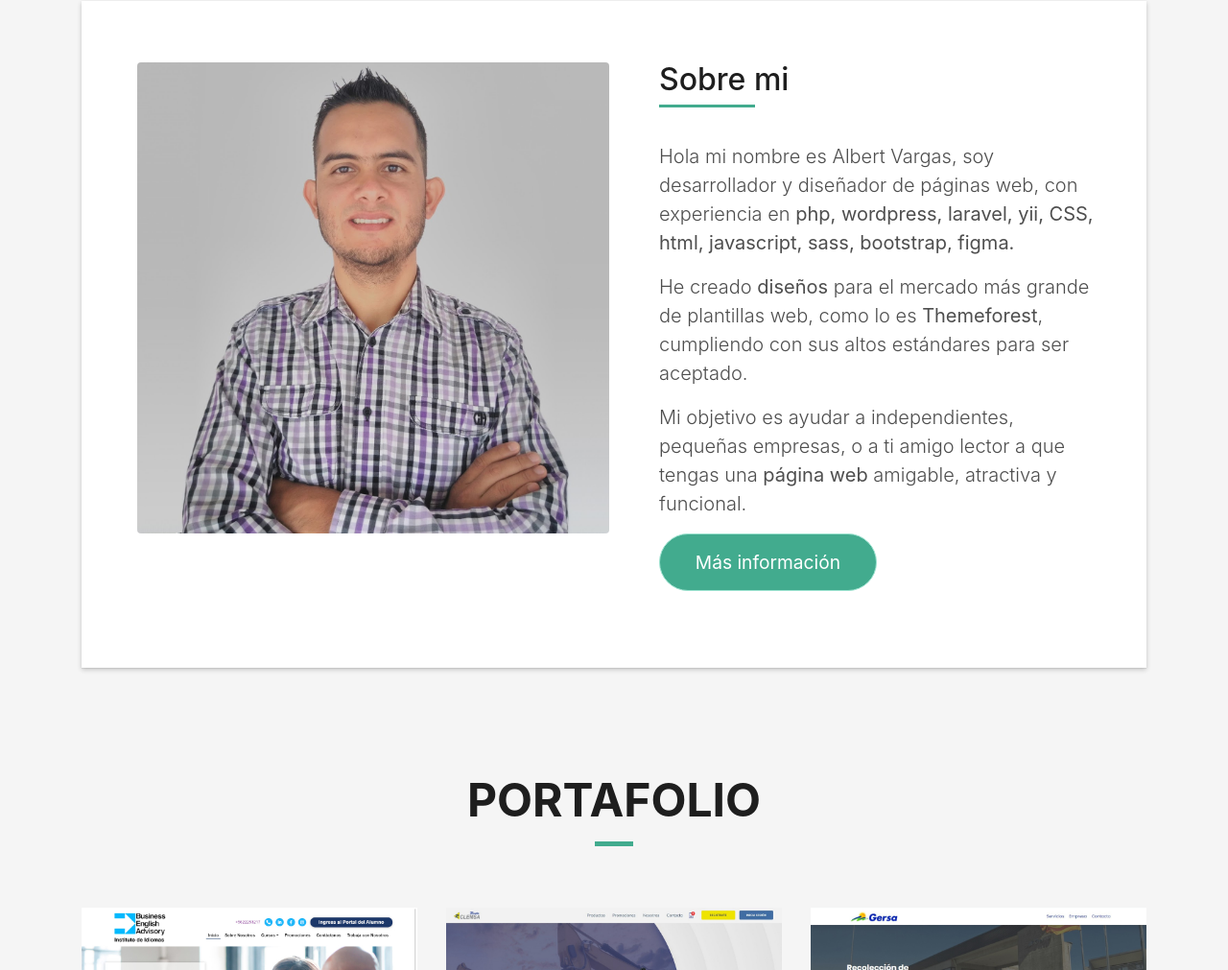
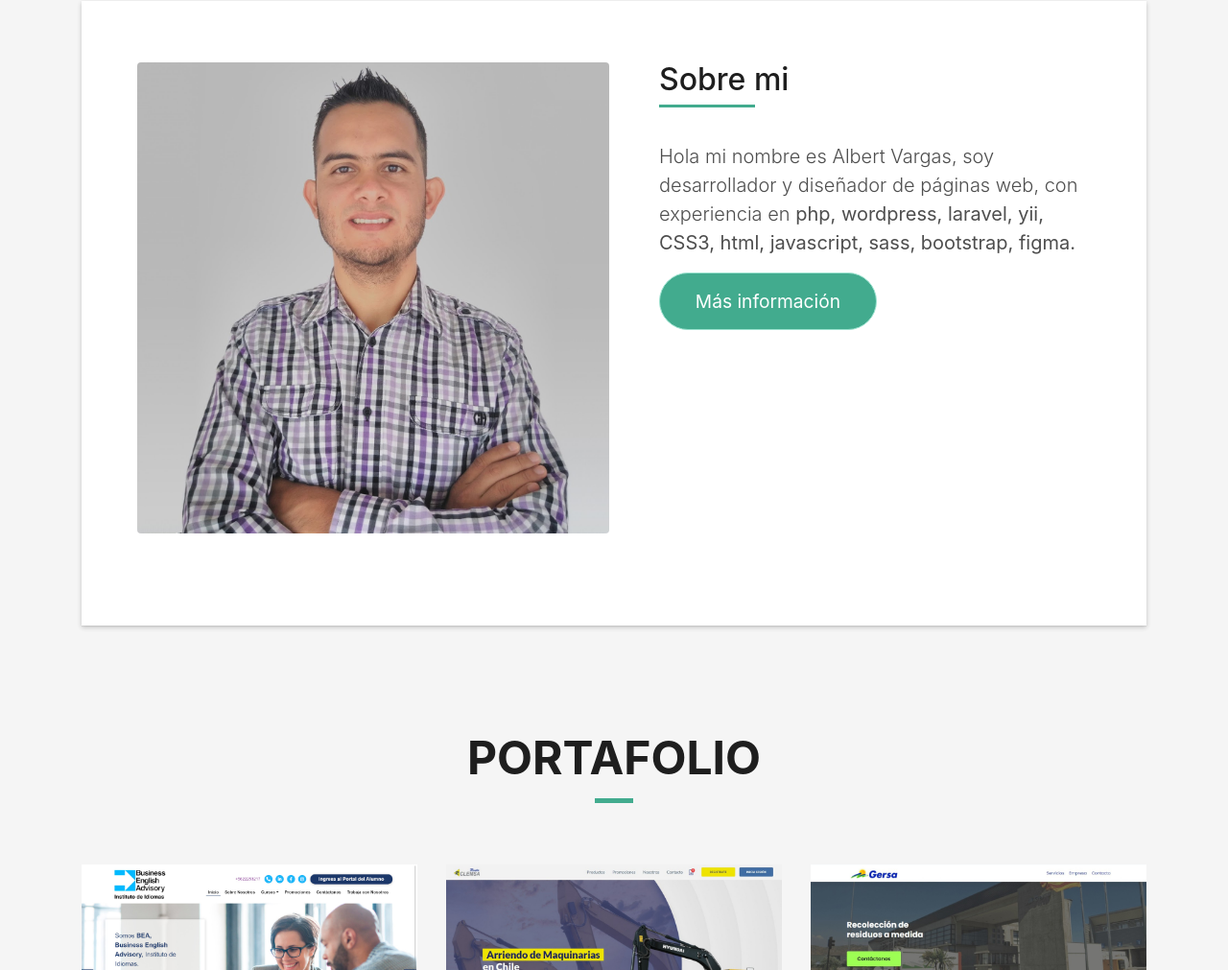
Before and after one commit to Albertvc88/me, a plain HTML site: page index.html in a window 1280 px wide. Shown: the part 863-1874 px from the top of the page at 96% size. Drawn offline with Linux system fonts and the light colour scheme; files whose address does not match are found by name.

Commit message:
FIX intro

```diff
--- a/index.html
+++ b/index.html
@@ -109,9 +109,9 @@
                                         </h5>
                                     </div>
                                     <p class="lead">
-                                        Hola mi nombre es Albert Vargas, soy desarrollador y diseñador de páginas web, con experiencia en <strong> php, wordpress, laravel, yii,  CSS, html, javascript, sass, bootstrap, figma.</strong>
+                                        Hola mi nombre es Albert Vargas, soy desarrollador y diseñador de páginas web, con experiencia en <strong> php, wordpress, laravel, yii,  CSS3, html, javascript, sass, bootstrap, figma.</strong>
                                     </p>
-                                    <p class="lead">
+                                    <!-- <p class="lead">
                                         He creado <strong>diseños</strong> para el mercado más grande de plantillas web,
                                         como lo es <strong>Themeforest</strong>, cumpliendo con sus altos estándares
                                         para ser aceptado.
@@ -119,7 +119,7 @@
                                     <p class="lead">
                                         Mi objetivo es ayudar a independientes, pequeñas empresas, o a ti amigo lector a
                                         que tengas una <strong>página web</strong> amigable, atractiva y funcional.
-                                    </p>
+                                    </p> -->
                                     <p class="link-box">
                                         <a href="#contact"
                                             class="button button-a button-big button-rouded js-scroll">Más
```
